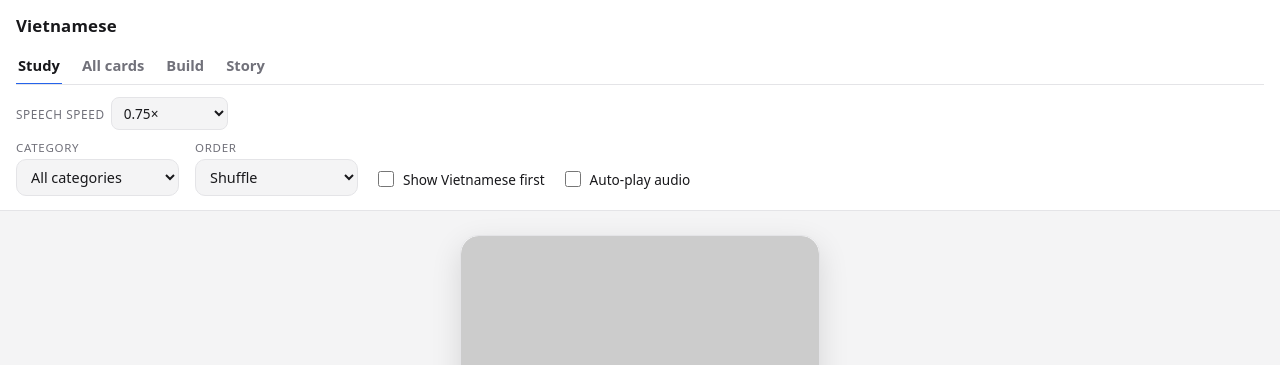
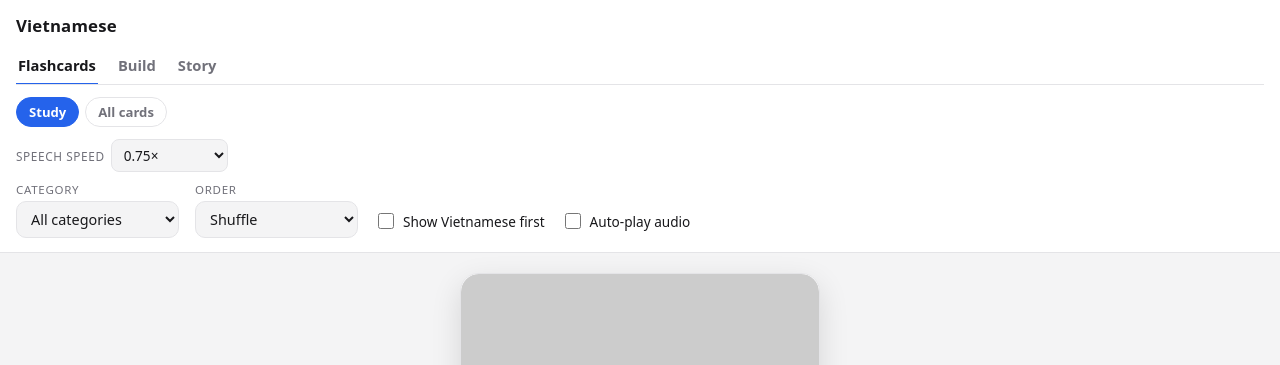
Before and after one commit to danyowma/daniel.ma, a plain HTML site: page vietnamese/index.html in a window 1280 px wide. Shown: the top 365 px of the page. Drawn offline with Linux system fonts and the light colour scheme; placeholder pictures from the web are drawn by us.

Commit message:
Rename Study tab to Flashcards; nest All cards under it
The top tab bar is now Flashcards / Build / Story. Inside Flashcards a
pill sub-toggle switches between Study (one card at a time) and All cards
(the grid). Internal view ids 'study' and 'all' are unchanged, so saved
settings and the keyboard handler keep working.

Co-Authored-By: Claude Sonnet 5 <noreply@anthropic.com>

```diff
--- a/vietnamese/app.js
+++ b/vietnamese/app.js
@@ -22,9 +22,11 @@
     game: document.getElementById("game"),
     story: document.getElementById("story"),
     viewStudy: document.getElementById("viewStudy"),
-    viewAll: document.getElementById("viewAll"),
     viewGame: document.getElementById("viewGame"),
     viewStory: document.getElementById("viewStory"),
+    cardsSub: document.getElementById("cardsSub"),
+    subStudy: document.getElementById("subStudy"),
+    subAll: document.getElementById("subAll"),
     ttsRate: document.getElementById("ttsRate"),
     topbar: document.querySelector(".topbar"),
     controls: document.querySelector(".controls"),
@@ -48,7 +50,7 @@
     order: "shuffle",
     wordFirst: false,
     autoplay: false,
-    view: "study", // "study" | "all" | "game" | "story"
+    view: "study", // "study" | "all" (both under the Flashcards tab) | "game" | "story"
     rate: 0.75, // TTS speed
   };
 
@@ -1194,10 +1196,14 @@
       body.appendChild(els.story);
     }
 
-    setTab(els.viewStudy, state.view === "study");
-    setTab(els.viewAll, state.view === "all");
+    var inCards = state.view === "study" || state.view === "all";
+    setTab(els.viewStudy, inCards);
     setTab(els.viewGame, state.view === "game");
     setTab(els.viewStory, state.view === "story");
+
+    els.cardsSub.hidden = !inCards;
+    setTab(els.subStudy, state.view === "study");
+    setTab(els.subAll, state.view === "all");
 
     saveSettings();
 
@@ -1252,9 +1258,13 @@
     });
   }
   els.viewStudy.addEventListener("click", function () {
+    // Land on whichever Flashcards sub-mode was last open.
+    setView(state.view === "all" ? "all" : "study");
+  });
+  els.subStudy.addEventListener("click", function () {
     setView("study");
   });
-  els.viewAll.addEventListener("click", function () {
+  els.subAll.addEventListener("click", function () {
     setView("all");
   });
   els.viewGame.addEventListener("click", function () {
--- a/vietnamese/index.html
+++ b/vietnamese/index.html
@@ -13,10 +13,13 @@
     <header class="topbar">
       <h1>Vietnamese</h1>
       <div class="viewtoggle" role="tablist" aria-label="View">
-        <button id="viewStudy" class="viewtoggle__btn is-active" type="button" role="tab" aria-selected="true">Study</button>
-        <button id="viewAll" class="viewtoggle__btn" type="button" role="tab" aria-selected="false">All cards</button>
+        <button id="viewStudy" class="viewtoggle__btn is-active" type="button" role="tab" aria-selected="true">Flashcards</button>
         <button id="viewGame" class="viewtoggle__btn" type="button" role="tab" aria-selected="false">Build</button>
         <button id="viewStory" class="viewtoggle__btn" type="button" role="tab" aria-selected="false">Story</button>
+      </div>
+      <div class="subtoggle" id="cardsSub" role="tablist" aria-label="Flashcards mode" hidden>
+        <button id="subStudy" class="subtoggle__btn is-active" type="button" role="tab" aria-selected="true">Study</button>
+        <button id="subAll" class="subtoggle__btn" type="button" role="tab" aria-selected="false">All cards</button>
       </div>
       <label class="speed">
         <span>Speech speed</span>
--- a/vietnamese/styles.css
+++ b/vietnamese/styles.css
@@ -93,6 +93,32 @@ body {
 .viewtoggle__btn.is-active {
   color: var(--text);
   border-bottom-color: var(--accent);
+}
+
+/* ---------- Flashcards sub-tabs (Study / All cards) ---------- */
+.subtoggle {
+  display: flex;
+  gap: 6px;
+  margin: 0 0 12px;
+}
+
+.subtoggle__btn {
+  font: inherit;
+  font-size: 0.82rem;
+  font-weight: 600;
+  padding: 5px 12px;
+  border: 1px solid var(--border);
+  border-radius: 999px;
+  background: transparent;
+  color: var(--muted);
+  cursor: pointer;
+  white-space: nowrap;
+}
+
+.subtoggle__btn.is-active {
+  background: var(--accent);
+  border-color: var(--accent);
+  color: var(--accent-contrast, #fff);
 }
 
 .speed {
```
